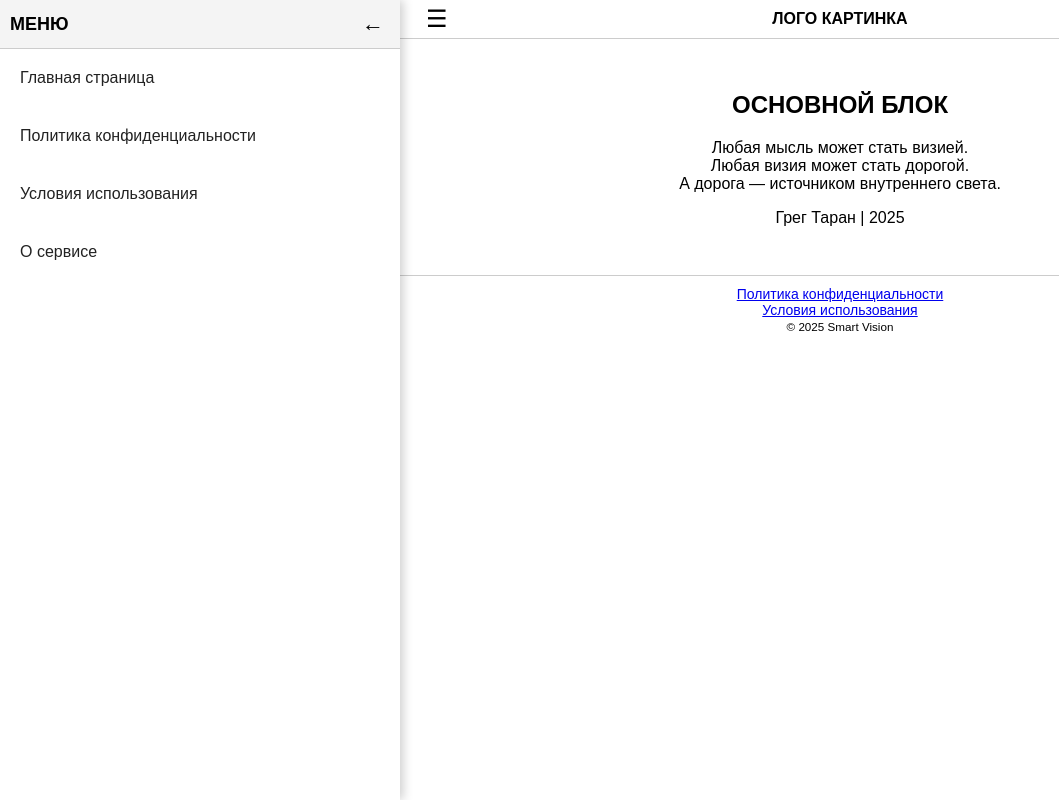
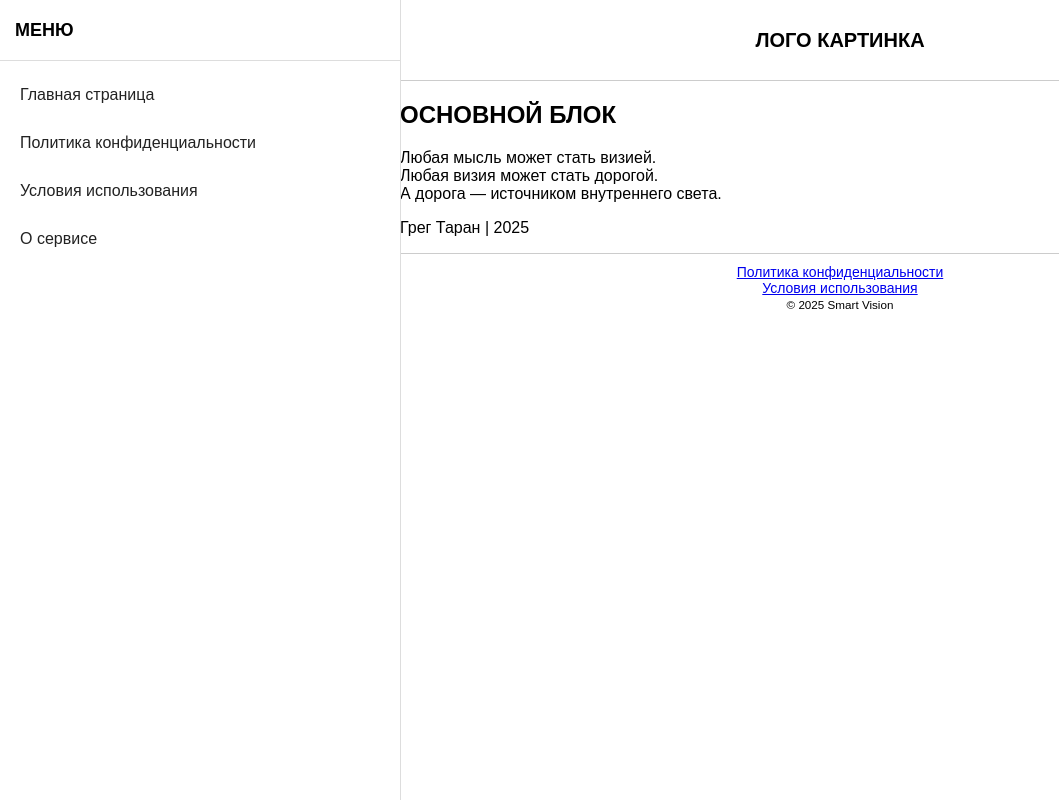
Before and after one commit to GregoryTaran/smart-vision-ws, a website with bundled scripts: page design/index.html in a window 1280 px wide. Shown: the whole page, without its empty margins (0-1059 px from the left). Built offline with nearby package versions, Linux system fonts and the light colour scheme.

Commit message:
Update index.css

```diff
--- a/design/css/index.css
+++ b/design/css/index.css
@@ -4,7 +4,7 @@ body {
   overflow-x: hidden;
 }
 
-/* Полупрозрачный фон */
+/* --- overlay для телефона --- */
 #overlay {
   position: fixed;
   inset: 0;
@@ -19,13 +19,13 @@ body.menu-open #overlay {
   pointer-events: all;
 }
 
-/* Меню */
+/* --- меню --- */
 #side-menu {
   position: fixed;
   top: 0;
   left: 0;
-  width: 80%;             /* 📱 80% ширины */
-  max-width: 400px;       /* 💻 ограничение */
+  width: 80%;
+  max-width: 400px;
   height: 100%;
   background: #fff;
   box-shadow: 3px 0 10px rgba(0, 0, 0, 0.2);
@@ -34,17 +34,49 @@ body.menu-open #overlay {
   z-index: 10;
   display: flex;
   flex-direction: column;
-  justify-content: space-between; /* футер прижат вниз */
 }
 
-/* Шапка меню */
+body.menu-open #side-menu {
+  transform: translateX(0);
+}
+
+/* 📱 Телефон — страница сдвигается на 80% */
+@media (max-width: 768px) {
+  body.menu-open #page-wrapper {
+    transform: translateX(80%);
+  }
+}
+
+/* 💻 Десктоп — меню постоянно открыто */
+@media (min-width: 769px) {
+  #overlay {
+    display: none;
+  }
+  #side-menu {
+    transform: translateX(0);
+    width: 400px;
+    box-shadow: none;
+    border-right: 1px solid #ddd;
+  }
+  #page-wrapper {
+    width: calc(100% - 400px);
+    margin-left: 400px;
+  }
+  #menu-toggle,
+  .menu-close {
+    display: none;
+  }
+}
+
+/* --- шапка меню --- */
 .menu-header {
   display: flex;
   justify-content: space-between;
   align-items: center;
-  padding: 10px;
-  background: #f4f4f4;
-  border-bottom: 1px solid #ccc;
+  height: 60px;
+  padding: 0 15px;
+  background: #ffffff; /* белая */
+  border-bottom: 1px solid #ddd;
 }
 .menu-title {
   font-weight: bold;
@@ -57,17 +89,14 @@ body.menu-open #overlay {
   cursor: pointer;
 }
 
-/* Список меню */
+/* --- пункты меню --- */
 .menu-list {
+  flex: 1;
   list-style: none;
   margin: 0;
-  padding: 0;
-  flex: 1;
+  padding: 10px 0;
   display: flex;
   flex-direction: column;
-}
-.menu-list li {
-  margin: 5px 0;
 }
 .menu-list a {
   display: block;
@@ -78,70 +107,40 @@ body.menu-open #overlay {
   transition: background 0.3s ease;
 }
 .menu-list a:hover {
-  background: #f0f0f0;
+  background: #f7f7f7;
+}
+.menu-list a.active {
+  background: #ececec; /* серый как правая часть */
 }
 
-/* Активный пункт меню */
-.menu-list a.active {
-  background: #e5e5e5; /* тот самый серый цвет */
-}
-
-/* Контейнер страницы */
-#page-wrapper {
-  transition: transform 0.4s ease, width 0.4s ease;
-  background: white;
-}
-body.menu-open #side-menu {
-  transform: translateX(0);
-}
-
-/* 📱 Телефон — страница смещается на 80% */
-@media (max-width: 768px) {
-  body.menu-open #page-wrapper {
-    transform: translateX(80%);
-  }
-}
-
-/* 💻 Десктоп — страница сжимается на 400px */
-@media (min-width: 769px) {
-  body.menu-open #page-wrapper {
-    width: calc(100% - 400px);
-    margin-left: 400px;
-  }
-}
-
-/* Хедер */
+/* --- верхняя панель с логотипом --- */
 header {
   display: flex;
   align-items: center;
-  justify-content: center; /* логотип по центру */
-  padding: 10px 20px;
+  justify-content: center;
+  height: 80px; /* вернули простор */
+  padding: 0 20px;
   border-bottom: 1px solid #ccc;
   position: relative;
 }
 #menu-toggle {
   position: absolute;
   left: 20px;
-  font-size: 24px;
+  font-size: 28px;
   background: none;
   border: none;
   cursor: pointer;
 }
 #logo {
   font-weight: bold;
+  font-size: 20px;
 }
 
-/* Контент */
-main {
-  text-align: center;
-  padding: 2em;
-}
-
-/* Футер */
+/* --- футер --- */
 footer {
   text-align: center;
   font-size: 14px;
   border-top: 1px solid #ccc;
   padding: 10px 0;
-  margin-top: auto; /* прижатие к низу */
+  margin-top: auto;
 }
```
